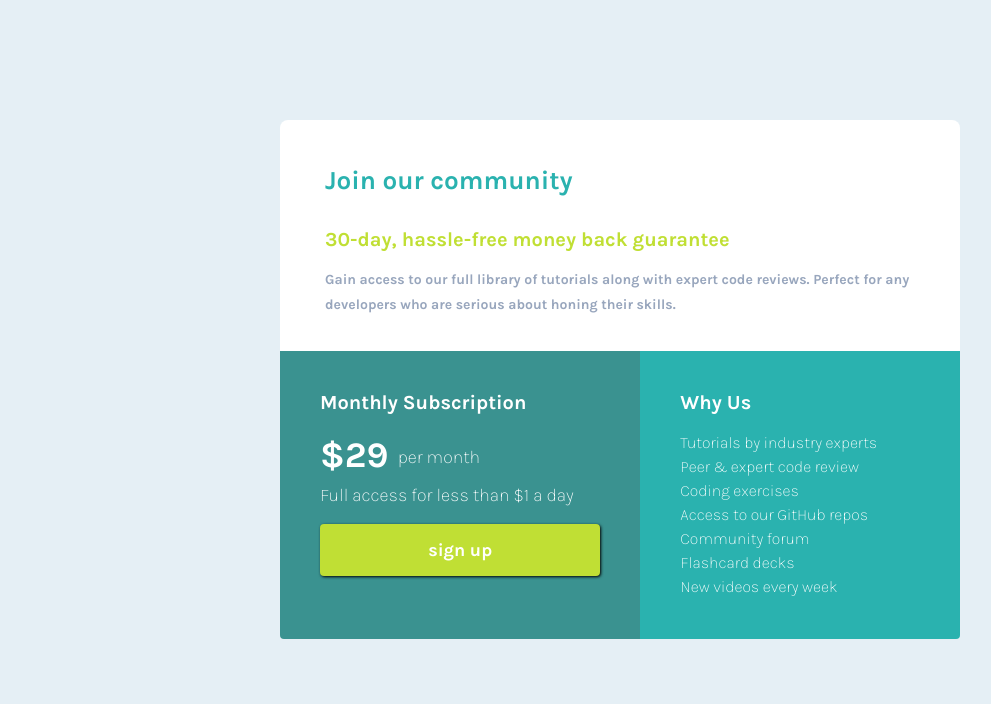
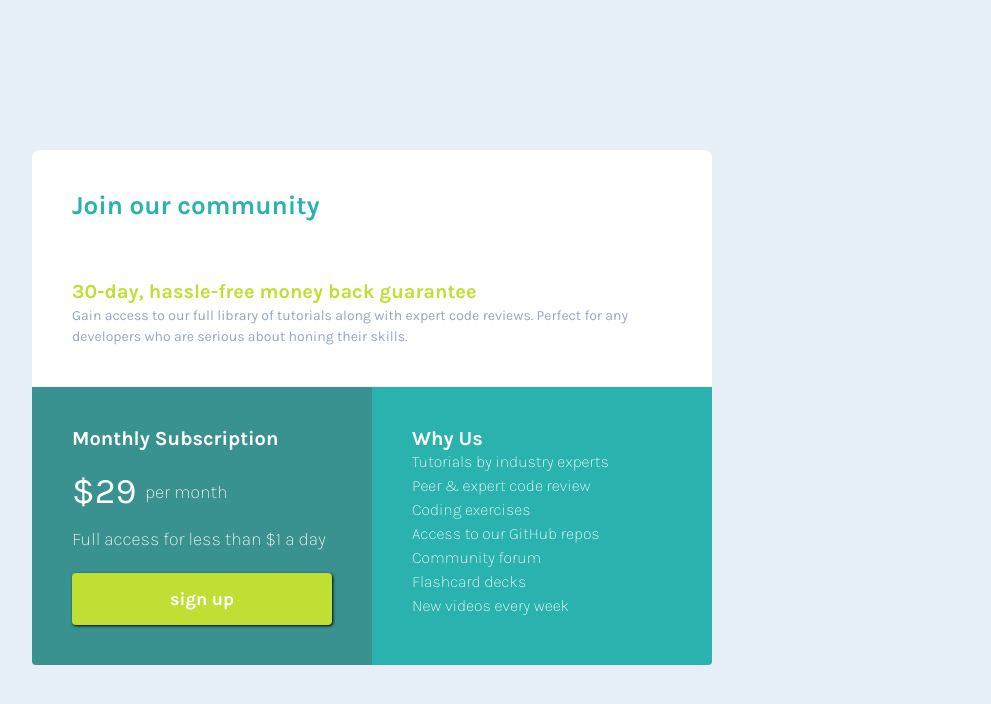
Before and after one commit to Gualdufar/sgc, a plain HTML site: page sgpc/index.html in a window 1280 px wide. Shown: the whole page, without its empty margins (20-1011 px from the left). Drawn offline with Linux system fonts and the light colour scheme.

Commit message:
Add files via upload

```diff
--- a/sgpc/styles.css
+++ b/sgpc/styles.css
@@ -4,6 +4,17 @@
 
 
 /* Raíz */
+
+body, h1, h2, h3, p {
+    margin: 0;
+    padding: 0;
+}
+
+p {
+    line-height: 1.5;
+}
+
+
 
 :root {
     --cyan: hsl(179, 62%, 43%);
@@ -15,71 +26,77 @@
 
 
 
+
+
 body {
-    margin: 0;
-    padding: 0;
+    display: grid;
+    grid-template-columns: 95%;
+    justify-content: center;
+    align-items: center;
+    box-sizing: border-box;
     font-family: 'Karla';
     font-size: 16px;
     background-color: var(--light-gray);
 }
 
+
+
+
 .container {
-    margin: 60px auto;
-    width: 375px;
-    max-width: 90%;
+    margin-top: 60px;
 }
 
+div {
+    padding: 30px 20px;
+}
+
+
 .community {
-    box-sizing: border-box;
-    padding: 20px 15px 20px;
     background-color: white;
     border-top-left-radius: 8px;
     border-top-right-radius: 8px;
 }
 
 .c-title {
-    margin: 0 0 20px;
+    margin: 0;
     font-size: 22px;
     font-weight: 700;
     color: var(--cyan);
+    padding: 0 0 28px;
 }
 
 .c-subtitle {
     font-weight: 700;
     color: var(--bright-yellow);
     margin-bottom: 20px;
+    line-height: 1;
 }
 
 .c-para {
     font-size: 14px;
-    font-weight: 700;
+    font-weight: normal;
     color: var(--grayish-blue);
-    line-height: 1.8;
+    line-height: 1.5;
 }
 
 .subscription {
+    padding: 30px 20px 0;
     background-color: var(--dark-cyan);
-    padding: 20px 15px 10px;
+    color: white;
 }
 
 .s-title {
-    margin: 0;
     font-size: 18px;
     font-weight: 700;
-    padding: 0;
-    color: white;
+    margin-bottom: 14px;
 }
 
 .price {
-    font-size: 32px;
-    font-weight: 700;
-    color: white;
-    margin-top: 20px;
-    margin-bottom: 0;
+    font-size: 36px;
 }
 
 .super {
-    font-size: 12px;
+    font-size: 16px;
     vertical-align: middle;
     position: relative;
     top: -2px;
@@ -97,7 +114,7 @@ body {
 .cta {
     margin: 15px 0 20px;
     width: 100%;
-    padding: 12px 0;
+    padding: 15px 88px;
     font-family: 'Karla';
     font-size: 14px;
     font-weight: 700;
@@ -109,7 +126,6 @@ body {
 }
 
 .us {
-    padding: 20px 15px 20px;
     background-color: var(--cyan);
     border-bottom-left-radius: 8px;
     border-bottom-right-radius: 8px;
@@ -137,7 +153,8 @@ body {
 
     .container {
         display: grid;
-        width: 90%;
+        grid-template-columns: 1fr 1fr;
+        width: 100%;
         max-width: 680px;
         margin-top: 120px;
     }
@@ -145,7 +162,7 @@ body {
     .community {
         grid-column: 1/3;
         grid-row: 1;
-        padding: 45px 45px 20px;
+        padding: 40px;
     }
 
     .c-title {
@@ -163,7 +180,6 @@ x
     }
 
     .subscription {
-        box-sizing: border-box;
         grid-column: 1/2;
         grid-row: 2;
         padding: 40px;
@@ -189,7 +205,7 @@ x
     .cta {
         width: 100%;
         padding: 15px;
-        margin: 0 auto;
+        margin: 20px auto 0;
         font-size: 18px;
     }
 
```
